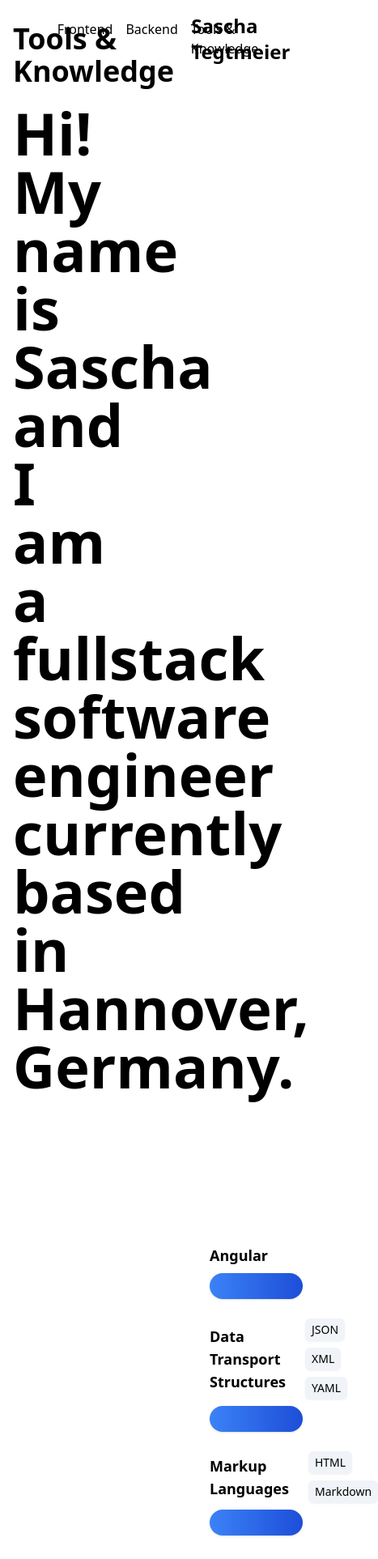
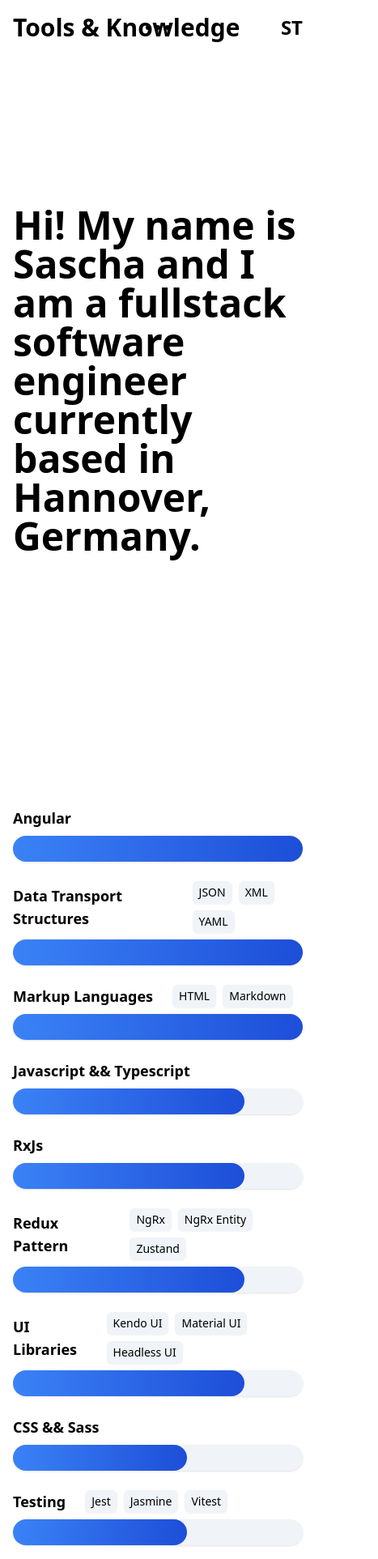
Before and after one commit to saschategtmeier/portfolio-v0, a React (Vite) app: page / in a window 390 px wide. Shown: the top 1925 px of the page at 81% size, 467 px wide, since content can reach past the window. Built offline with nearby package versions, Linux system fonts and the light colour scheme.

Commit message:
Add basic mobile view

```diff
--- a/package.json
+++ b/package.json
@@ -9,9 +9,15 @@
     "preview": "vite preview"
   },
   "dependencies": {
+    "@heroicons/react": "^2.0.11",
+    "@react-three/drei": "^9.31.1",
+    "@react-three/fiber": "^8.7.4",
+    "@types/three": "^0.144.0",
+    "leva": "^0.9.31",
     "react": "^18.2.0",
     "react-dom": "^18.2.0",
     "react-use": "^17.4.0",
+    "three": "^0.144.0",
     "zustand": "^4.1.1"
   },
   "devDependencies": {
--- a/src/app.tsx
+++ b/src/app.tsx
@@ -1,6 +1,6 @@
 import { FC, useEffect } from 'react';
 
-import skills from './assets/json/skills.json';
+import skills from './skills.json';
 import {
   BackendSkillsSection,
   FrontendSkillsSection,
--- a/src/components/layout/content-section.tsx
+++ b/src/components/layout/content-section.tsx
@@ -26,7 +26,7 @@ export const ContentSection: FC<ContentSectionProps> = ({
 }) => {
   const { setHeader } = useHeaderStore();
   const ref = useRef<HTMLDivElement>(null!);
-  const intersection = useIntersection(ref, { threshold: 0.8 });
+  const intersection = useIntersection(ref, { threshold: 0.6 });
 
   useEffect(() => {
     if (!!intersection?.isIntersecting) {
@@ -41,7 +41,7 @@ export const ContentSection: FC<ContentSectionProps> = ({
       id={id}
     >
       <Container
-        className={`grid flex-1 grid-cols-2 items-center gap-32 ${containerClassName}`}
+        className={`grid flex-1 grid-cols-1 items-center gap-16 desktop:grid-cols-2 desktop:gap-32 ${containerClassName}`}
       >
         {children}
       </Container>
--- a/src/components/layout/header.tsx
+++ b/src/components/layout/header.tsx
@@ -1,4 +1,6 @@
 import { FC } from 'react';
+
+import { EllipsisHorizontalIcon } from '@heroicons/react/24/solid';
 
 import { Container } from '.';
 import { useHeaderStore } from '../../state';
@@ -9,13 +11,16 @@ export const Header: FC = () => {
   return (
     <Container className='fixed top-4 left-1/2 z-50 -translate-x-1/2'>
       <div className='relative flex items-center justify-between'>
-        <h1 className='h-10'>{currentHeader}</h1>
-        <nav className='absolute left-1/2 flex -translate-x-1/2 gap-4'>
-          <a href=''>Frontend</a>
-          <a href=''>Backend</a>
-          <a href=''>Tools & Knowledge</a>
-        </nav>
-        <div className='text-2xl font-bold'>Sascha Tegtmeier</div>
+        <h1>{currentHeader}</h1>
+        <div className='absolute left-1/2 -translate-x-1/2'>
+          <EllipsisHorizontalIcon className='h-12 w-12' />
+          <nav className='hidden gap-4 desktop:flex'>
+            <a href=''>Frontend</a>
+            <a href=''>Backend</a>
+            <a href=''>Tools & Knowledge</a>
+          </nav>
+        </div>
+        <div className='text-2xl font-bold'>ST</div>
       </div>
     </Container>
   );
--- a/src/components/sections/frontend-skills-section.tsx
+++ b/src/components/sections/frontend-skills-section.tsx
@@ -8,7 +8,10 @@ export const FrontendSkillsSection: FC = () => {
 
   return (
     <ContentSection id='frontend-skills' title='Frontend Skills'>
-      <SkillItemList className='col-start-2' skillCollection={frontendSkills} />
+      <SkillItemList
+        className='desktop:col-start-2'
+        skillCollection={frontendSkills}
+      />
     </ContentSection>
   );
 };
--- a/src/components/sections/hero-section.tsx
+++ b/src/components/sections/hero-section.tsx
@@ -5,7 +5,7 @@ import { ContentSection } from '..';
 export const HeroSection: FC = () => {
   return (
     <ContentSection id='hero'>
-      <div className=' text-7xl font-bold'>
+      <div className='text-5xl font-bold desktop:text-7xl'>
         Hi! My name is Sascha and I am a fullstack software engineer currently
         based in Hannover, Germany.
       </div>
--- a/src/index.css
+++ b/src/index.css
@@ -8,7 +8,7 @@
   }
 
   h1 {
-    @apply text-4xl font-bold;
+    @apply text-3xl font-bold;
   }
 
   #root {
```
Also changed, not shown: src/skills.json (renamed from src/assets/json/skills.json), 1 other file (tests, documents, lock files or other folders).
